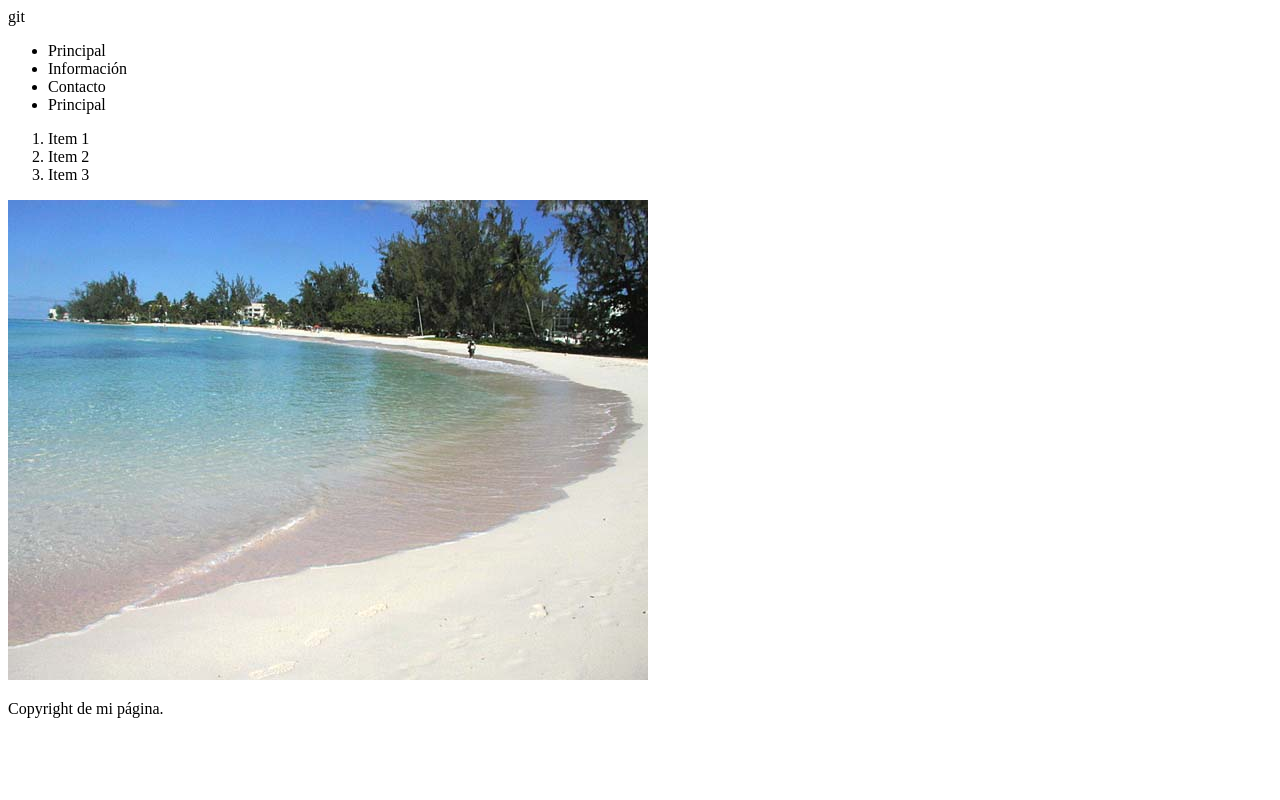
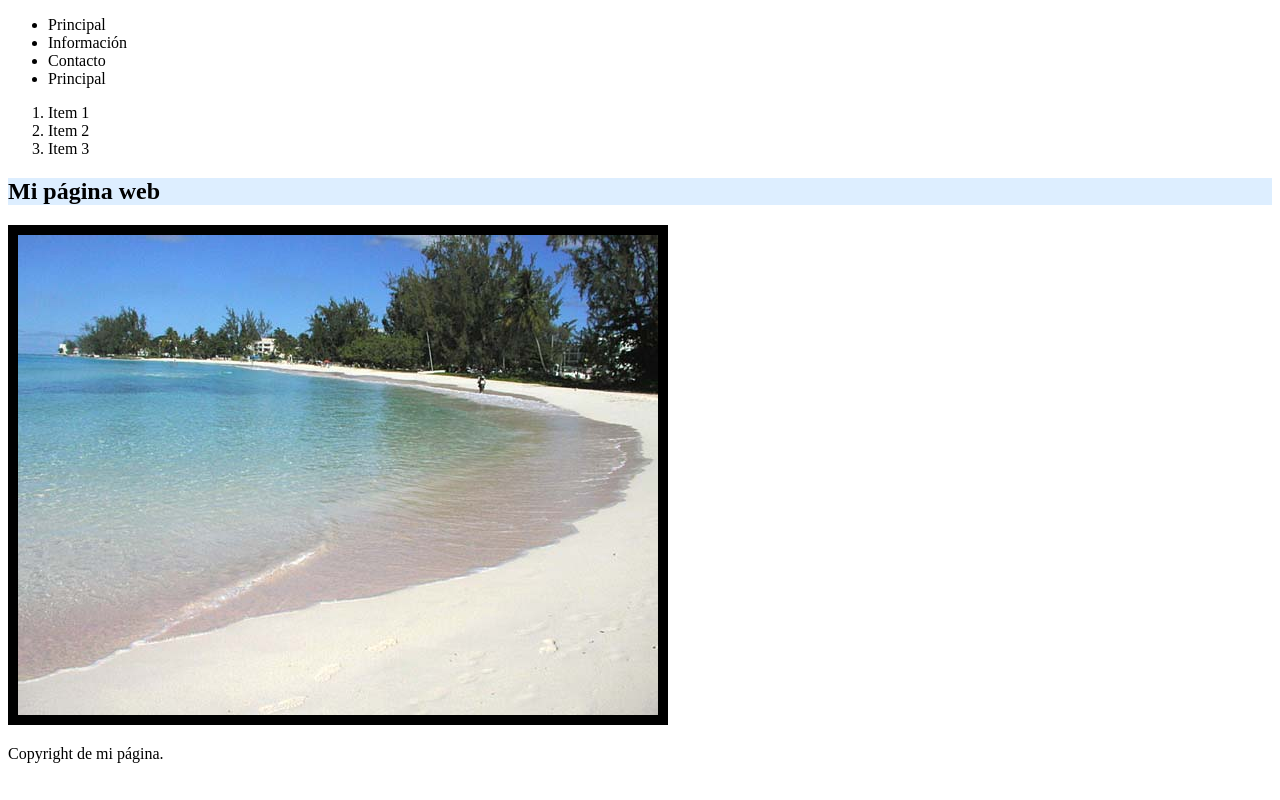
Before and after one commit to cherrera8/app, a plain HTML site: page index.html in a window 1280 px wide. Drawn offline with Linux system fonts and the light colour scheme.

Commit message:
Version2

```diff
--- a/index.css
+++ b/index.css
@@ -0,0 +1,4 @@
+body
+{
+    background-color: #ddffee;
+}
--- a/index.html
+++ b/index.html
@@ -3,12 +3,23 @@
 
 <!DOCTYPE html>
 <html lang="en">
-<head>git
+<head>
     <!--Metadatos-->
     <meta charset="UTF-8">
     <meta http-equiv="X-UA-Compatible" content="IE=edge">
     <meta name="viewport" content="width=device-width, initial-scale=1.0">
     <title>Mi primera página web</title>
+    <style>
+        #titulo
+        {
+            background-color: #ddeeff;
+        }
+        .borde
+        {
+            border-color: #0000ff;
+            border: 10px solid;
+        }
+    </style>
 </head>
 <body>
     <header>
@@ -29,7 +40,8 @@
             </ol>
         </aside>
         <section>
-            <img src="./images/playa.jpg" alt="">
+            <h1 id="titulo">Mi página web</h1>
+            <img src="./images/playa.jpg" alt="" class="borde">
         </section>
     </div>
     <footer>
```
